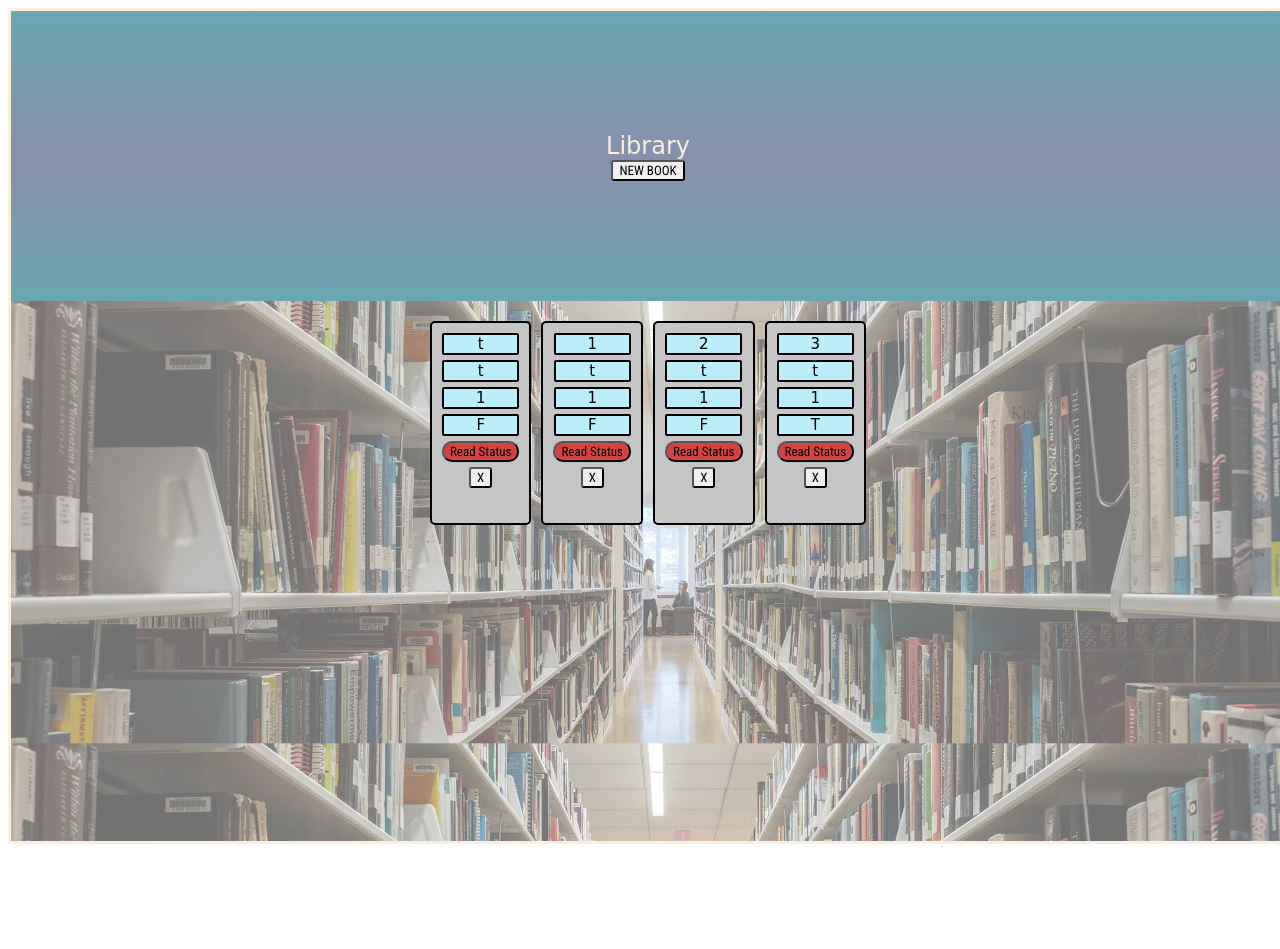
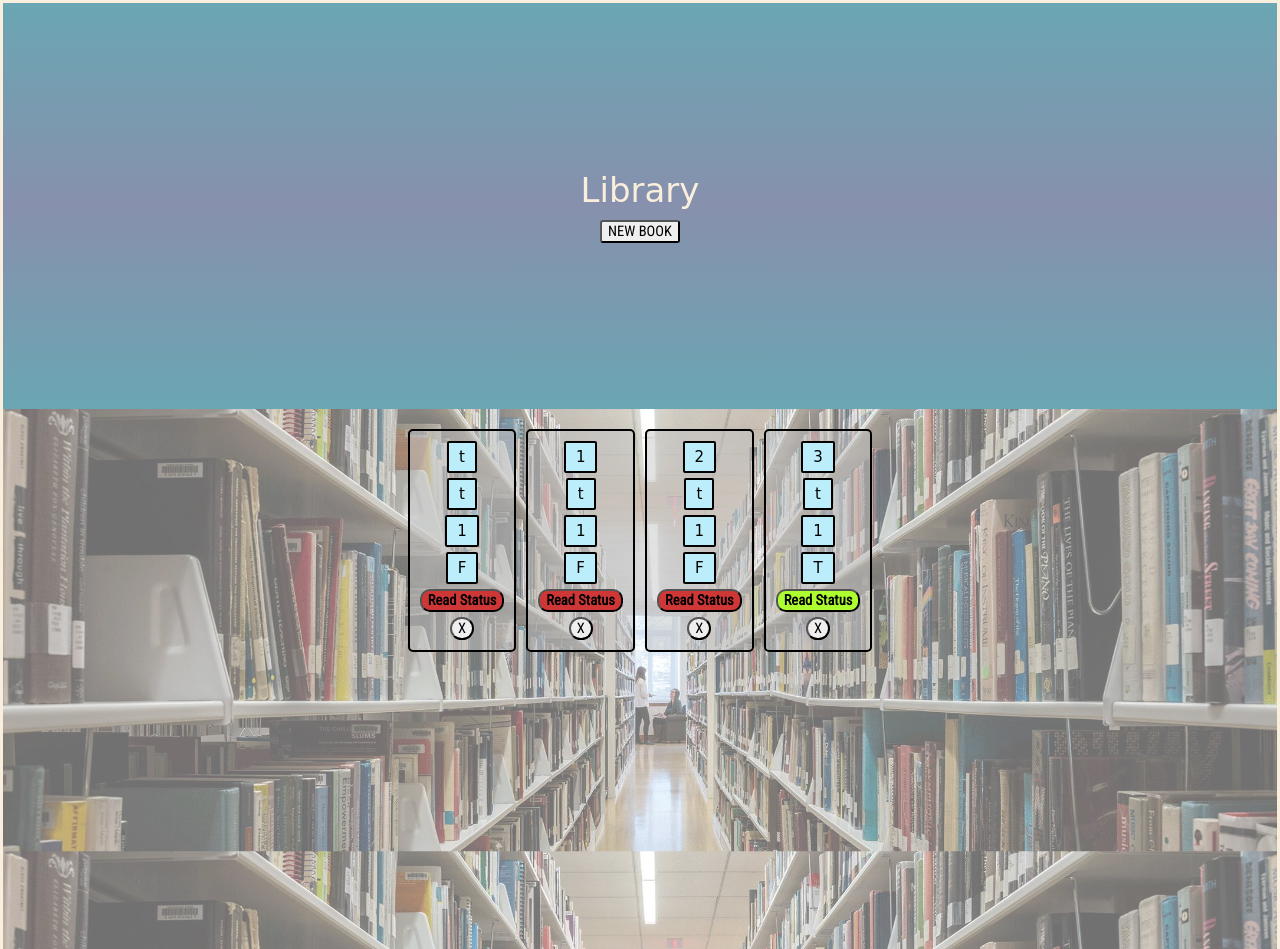
Before and after one commit to BrandonC123/Library, a plain HTML site: page index.html in a window 1280 px wide. Before the commit the page ends 852 px from the top, so only its background shows below. Drawn offline with Linux system fonts and the light colour scheme; a web font is replaced by a local one.

Commit message:
Finalized styling for cards and add-section.

```diff
--- a/styles.css
+++ b/styles.css
@@ -1,14 +1,14 @@
 body {
-    width: 100%;
-    font-family: 'Pushster', cursive;
+    margin: 0;
+    font-family: "Pushster", cursive;
 }
 
 .overall-container {
-    border: solid 3px #FAEEDC;
+    border: solid 3px #faeedc;
 }
 
 #title {
-    font-size: 24px;
+    font-size: 34px;
 }
 
 .add-section {
@@ -16,10 +16,11 @@ body {
     flex-direction: column;
     justify-content: center;
     align-items: center;
+    gap: 10px;
     padding: 40px;
-    background-image: linear-gradient(#6AA6B3, #8790AD, #6AA6B3);
-    height: 210px;
-    color: #FAEEDC;
+    background-image: linear-gradient(#6aa6b3, #8790ad, #6aa6b3);
+    height: 326px;
+    color: #faeedc;
 }
 
 #form {
@@ -32,15 +33,11 @@ body {
     align-items: center;
 }
 
-.cards {
-    display: flex;
-    gap: 10px;
-}
-
 #card-cont {
     display: flex;
     gap: 10px;
     justify-content: center;
+    align-items: flex-start;
     flex-wrap: wrap;
     background-image: url(./images/library.jpg);
     background-size: 100%;
@@ -49,29 +46,58 @@ body {
 }
 
 .card {
-    display: inline-flex;
+    display: flex;
     flex-direction: column;
     align-items: center;
-    height: 180px;
+    justify-content: center;
     gap: 5px;
     border: solid 2px black;
     padding: 10px;
     border-radius: 5px;
-    background-color: rgb(197, 197, 197);
+    background-color: rgb(197, 197, 197, 0.5);
 }
 
 .card-text {
-    background-color: #BBEEFA;
-    width: 73px;
+    display: flex;
+    flex: 1;
+    justify-self: center;
+    background-color: #bbeefa;
+    padding: 5px 10px 5px 10px;
     border: solid 2px black;
+    word-break: break-all;
+    max-width: 150px;
     font-size: 15px;
     text-align: center;
     border-radius: 2px;
 }
 
 #read-btn {
-    background-color: rgb(212, 66, 66);
     border-radius: 10px;
+}
+
+.readT {
+    background-color: greenyellow;
+}
+
+.readF {
+    background-color: rgb(207, 55, 55);
+}
+
+#read-btn {
+    font-weight: bold;
+}
+
+#remove-btn {
+    border-radius: 15px;
+}
+
+.form-btns {
+    display: flex;
+    flex-direction: column;
+    align-items: center;
+    justify-content: center;
+    gap: 5px;
+    margin-top: 5px;
 }
 
 ul {
@@ -85,14 +111,13 @@ li {
 }
 
 label {
-    font-size: 15px;
+    font-size: 18px;
 }
 
 button {
-    font-family: 'Roboto Condensed', sans-serif;
+    font-family: "Roboto Condensed", sans-serif;
     border-radius: 3px;
-    width: inherit;
-    font-size: 13px;
+    font-size: 14.5px;
 }
 
 input {
```
